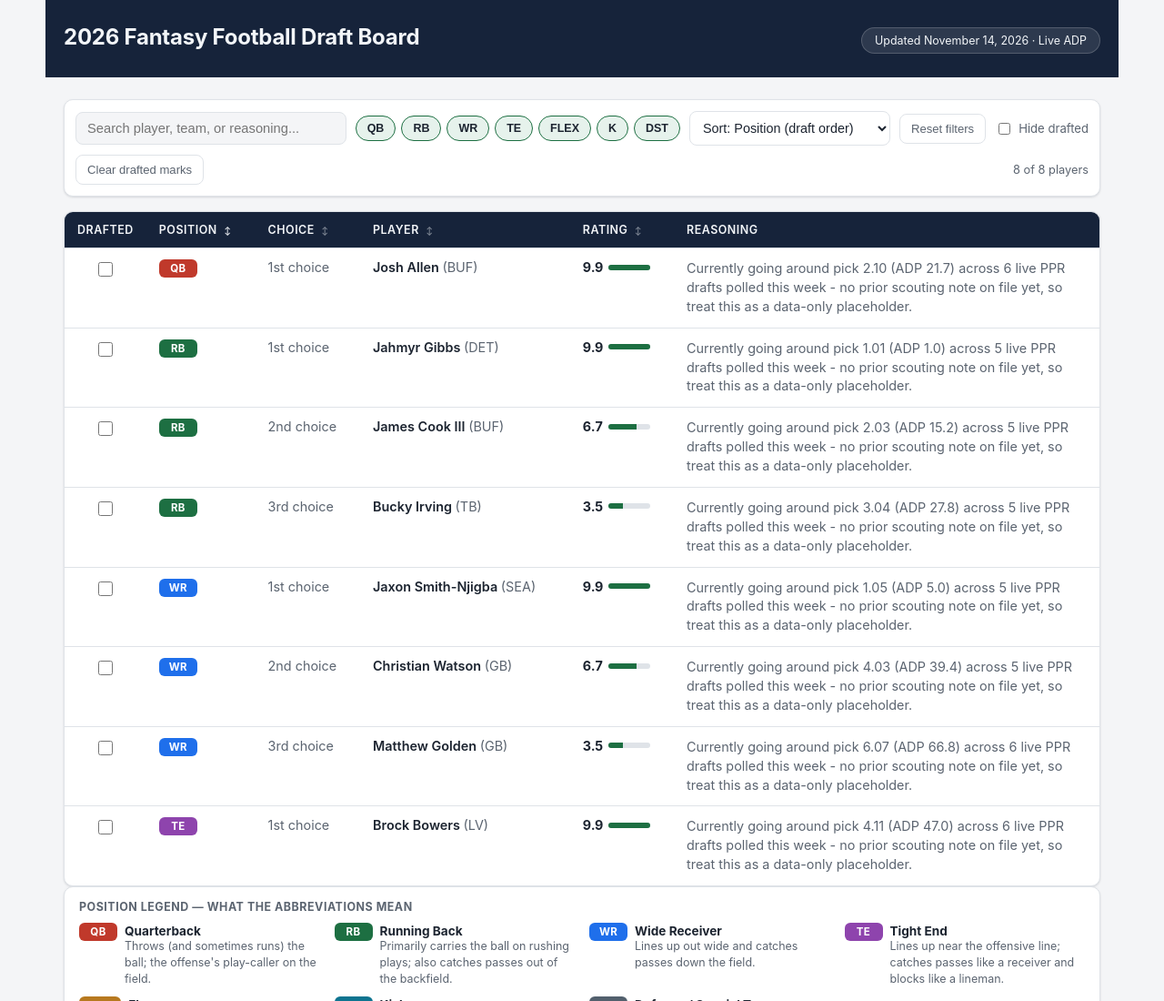
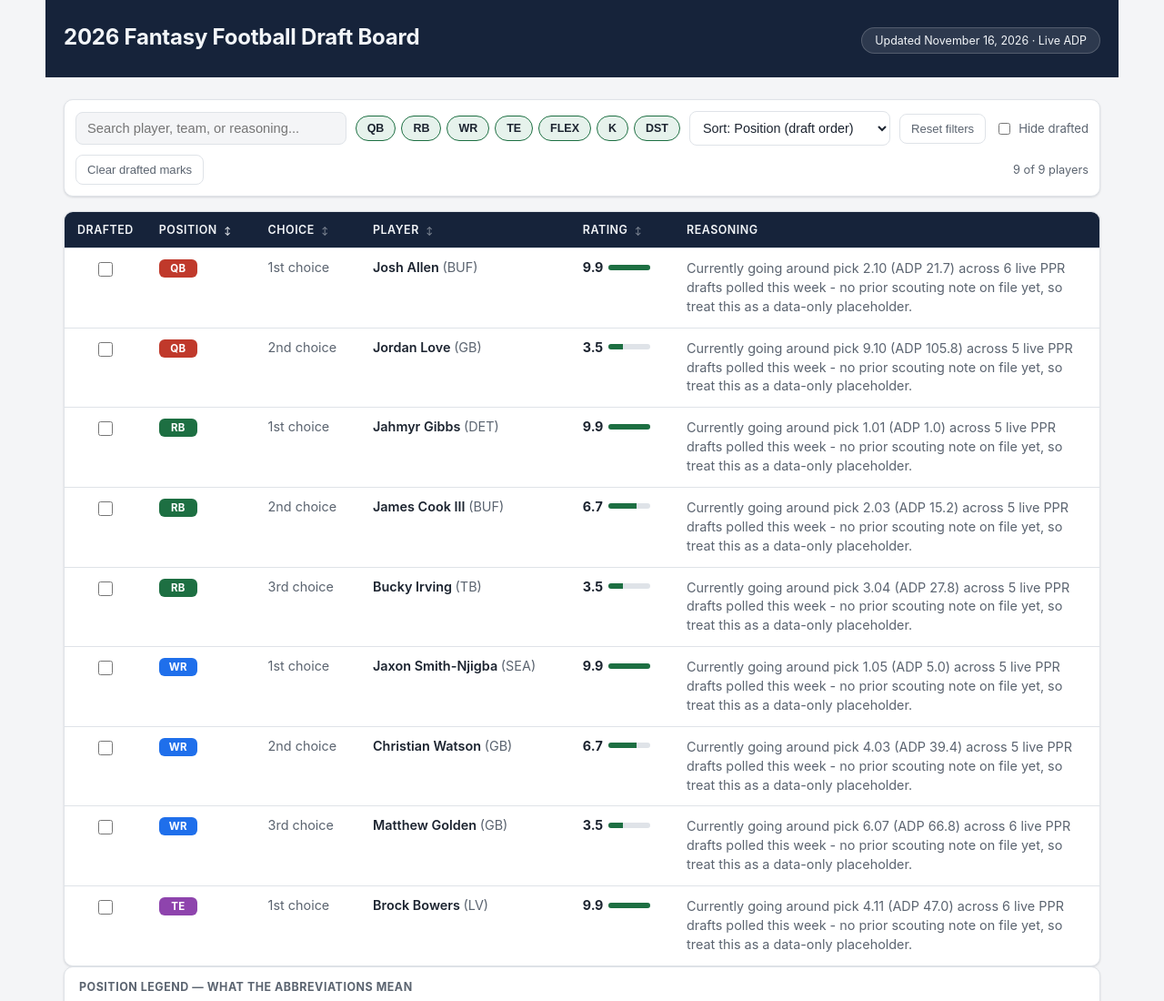
Before and after one commit to tsummey/fantasy-football-draft-board, a plain HTML site: page index.html in a window 1280 px wide. Shown: the top 1100 px of the page at 91% size. Drawn offline with Linux system fonts and the light colour scheme.

Commit message:
Refresh live ADP data (2026-11-16)

```diff
--- a/index.html
+++ b/index.html
@@ -465,7 +465,7 @@
       <div>
         <h1>2026 Fantasy Football Draft Board</h1>
       </div>
-      <span class="badge">Updated November 14, 2026 &middot; Live ADP</span>
+      <span class="badge">Updated November 16, 2026 &middot; Live ADP</span>
     </div>
   </header>
 
@@ -585,6 +585,8 @@
 const DATA = [
   { position: "QB", depth: 1, player: "Josh Allen", team: "BUF", rating: 9.9,
     reasoning: "Currently going around pick 2.10 (ADP 21.7) across 6 live PPR drafts polled this week - no prior scouting note on file yet, so treat this as a data-only placeholder." },
+  { position: "QB", depth: 2, player: "Jordan Love", team: "GB", rating: 3.5,
+    reasoning: "Currently going around pick 9.10 (ADP 105.8) across 5 live PPR drafts polled this week - no prior scouting note on file yet, so treat this as a data-only placeholder." },
   { position: "RB", depth: 1, player: "Jahmyr Gibbs", team: "DET", rating: 9.9,
     reasoning: "Currently going around pick 1.01 (ADP 1.0) across 5 live PPR drafts polled this week - no prior scouting note on file yet, so treat this as a data-only placeholder." },
   { position: "RB", depth: 2, player: "James Cook III", team: "BUF", rating: 6.7,
```
